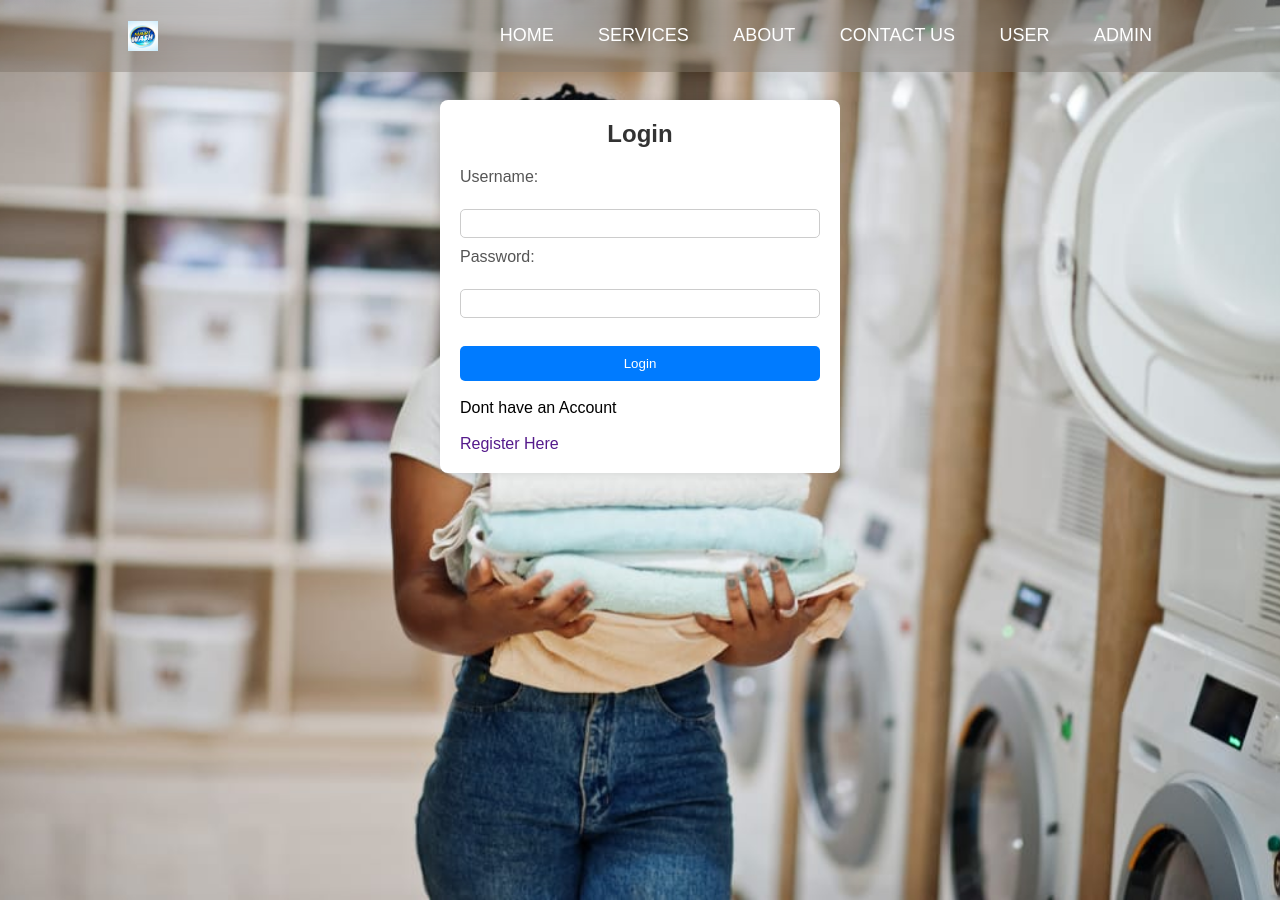
After one commit to jacobbiketi/Laundry-Management-System, a PHP site: page /login.html in a window 1280 px wide. The commit adds this page. Run offline with PHP 8.4, Linux system fonts and the light colour scheme.

Commit message:
login/register

```diff
--- a/home.html
+++ b/home.html
@@ -23,7 +23,7 @@
             <a href="#" style="--i:1;">SERVICES</a>
             <a href="#" style="--i:2;">ABOUT</a>
             <a href="#" style="--i:3;">CONTACT US</a>
-            <a href="#" style="--i:4;">USER</a>
+            <a href="login.html" style="--i:4;">USER</a>
             <a href="#" style="--i:5;">ADMIN</a>
         </nav>
      </header>
--- /dev/null
+++ b/login.html
@@ -0,0 +1,71 @@
+<!DOCTYPE html>
+<html lang="en">
+<head>
+    <meta charset="UTF-8">
+    <meta name="viewport" content="width=device-width, initial-scale=1.0">
+    <link rel="stylesheet" href="stylesheet.css">
+    <link rel="stylesheet" href="https://cdnjs.cloudflare.com/ajax/libs/font-awesome/5.15.4/css/all.min.css">
+    <title>Laundry Management System</title>
+</head>
+<body>
+     <header class="header">
+        <logo class="logo">
+            <img src="logo.jpg" alt="Laundry Logo">
+        </logo>
+        <input type="checkbox"  id="check">
+        <label for="check" class="icons">
+            <i class="fa fa-bars" aria-hidden="true" id="menu-icon"></i>
+            <i class="fa fa-times" aria-hidden="true" id="close-icon"></i>
+
+        </label>
+        <nav class="navbar">
+            <a href="#" style="--i:0;">HOME</a>
+            <a href="#" style="--i:1;">SERVICES</a>
+            <a href="#" style="--i:2;">ABOUT</a>
+            <a href="#" style="--i:3;">CONTACT US</a>
+            <a href="#" style="--i:4;">USER</a>
+            <a href="#" style="--i:5;">ADMIN</a>
+        </nav>
+     </header>
+<!-- login page -->
+
+<div class="login-container">
+    <h2>Login</h2>
+    <form action="login.php" method="post">
+        <label for="username">Username:</label><br>
+        <input type="text" id="username" name="username" required><br>
+        <label for="password">Password:</label><br>
+        <input type="password" id="password" name="password" required><br><br>
+        <input type="submit" value="Login"> <br> <br>
+        <p>Dont have an Account</p><br>
+        <a href="" class="register a">Register Here</a>
+    </form>
+
+    <div class="register-container">
+        <h2>Register</h2>
+        <form action="register.php" method="post">
+            <label for="email">Email:</label><br>
+            <input type="email" id="email" name="email" required><br>
+            <label for="phone">Phone Number:</label><br>
+            <input type="tel" id="phone" name="phone" required><br>
+            <label for="reg-password">Password:</label><br>
+            <input type="password" id="reg-password" name="password" required><br>
+            <label for="confirm-password">Confirm Password:</label><br>
+            <input type="password" id="confirm-password" name="confirm-password" required><br>
+            <span id="password-match-error" class="password-match-error"></span><br>
+            <input type="submit" value="Register"> <br> <br>
+            <a href="" class="register a">Back To Login</a>
+        </form>
+    </div>
+</div>
+<script>
+    document.querySelector('.register').addEventListener('click', function(event) {
+        event.preventDefault();
+        document.querySelector('.login-container h2').style.display = 'none';
+        document.querySelector('.login-container form').style.display = 'none';
+        document.querySelector('.register-container').style.display = 'block';
+    });
+</script>
+
+</body>
+</html>
--- a/stylesheet.css
+++ b/stylesheet.css
@@ -131,3 +131,78 @@ a:hover{
         opacity: 1;
     }
 }
+
+/* Styles for the login page */
+
+
+.login-container {
+    width: 400px;
+    margin: 100px auto;
+    background-color: #fff;
+    padding: 20px;
+    border-radius: 8px;
+    box-shadow: 0 0 10px rgba(0, 0, 0, 0.1);
+    text-align: center;
+}
+
+.login-container h2,
+.register-container h2 {
+    margin-bottom: 20px;
+    color: #333;
+}
+
+.login-container form,
+.register-container form {
+    text-align: left;
+}
+
+.login-container form label,
+.register-container form label {
+    display: block;
+    margin-bottom: 5px;
+    color: #555;
+}
+
+.login-container form input[type="text"],
+.login-container form input[type="password"],
+.register-container form input[type="email"],
+.register-container form input[type="tel"],
+.register-container form input[type="password"] {
+    width: 100%;
+    padding: 6px;
+    margin-bottom: 10px;
+    border: 1px solid #ccc;
+    border-radius: 5px;
+    box-sizing: border-box;
+}
+
+.login-container form input[type="submit"],
+.register-container form input[type="submit"] {
+    width: 100%;
+    padding: 10px;
+    background-color: #007bff;
+    color: #fff;
+    border: none;
+    border-radius: 5px;
+    cursor: pointer;
+    transition: background-color 0.3s ease;
+}
+
+.login-container form input[type="submit"]:hover,
+.register-container form input[type="submit"]:hover {
+    background-color: #0056b3;
+}
+.login-container form a,
+.register-container form a{
+    text-decoration: none;
+    justify-content: center;
+}
+
+.register-container {
+    display: none;
+    margin-top: 20px;
+}
+
+.register-container.active {
+    display: block;
+}
```
